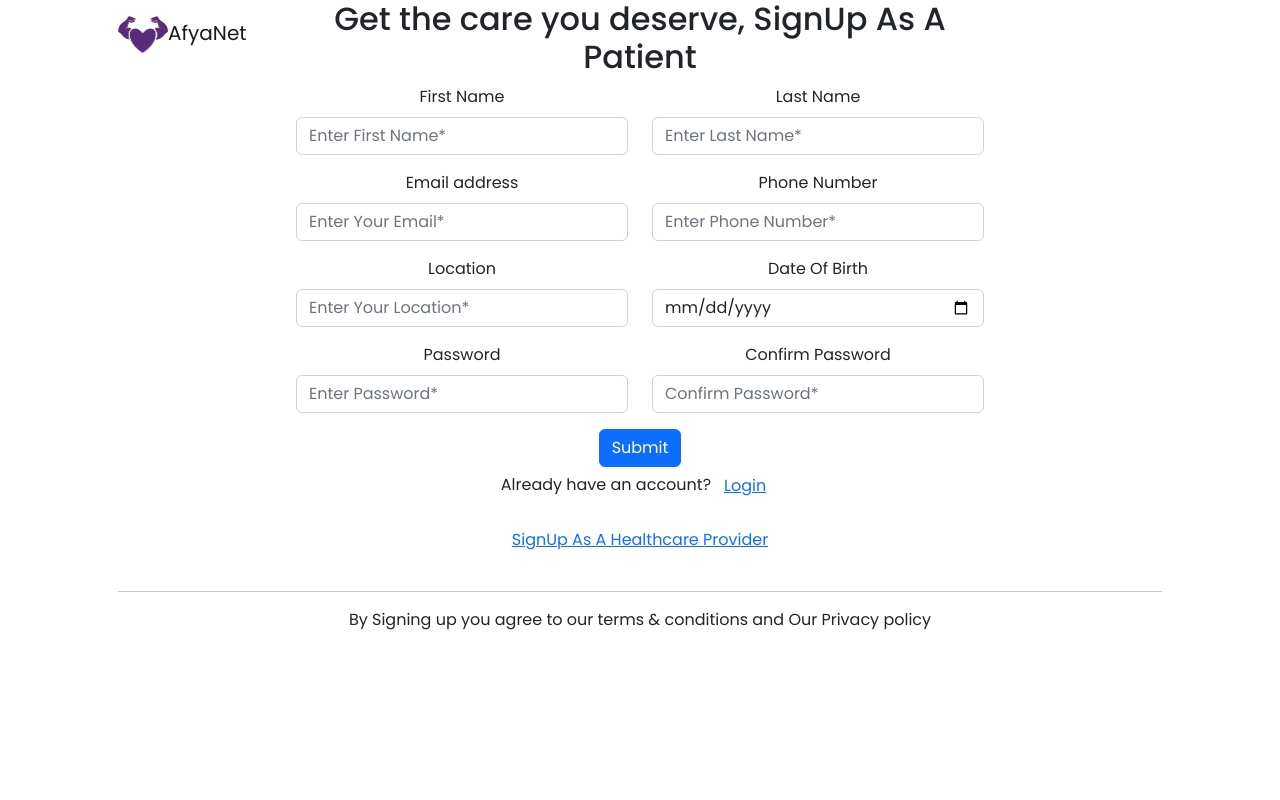
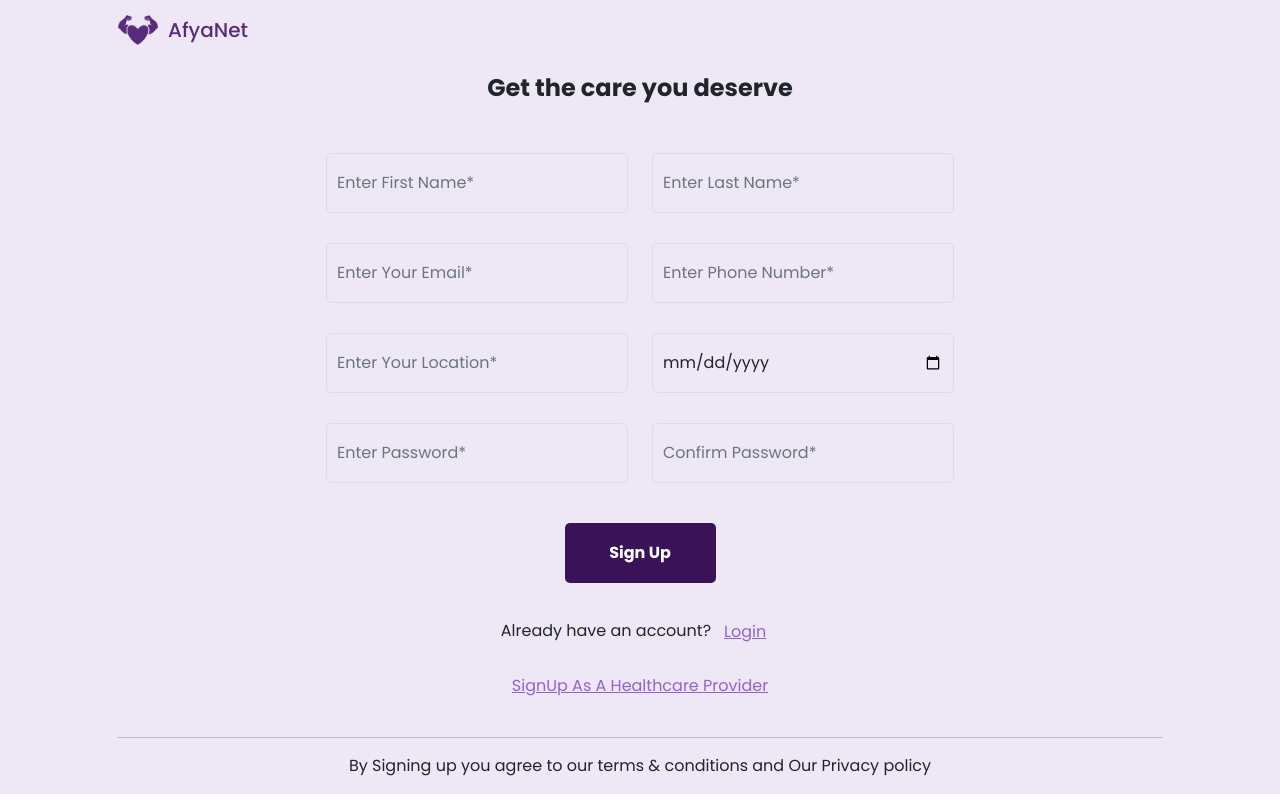
Before and after one commit to Annastacia-dev/afyanet-react, a React (Create React App) app: page /patient-signup in a window 1280 px wide. Built offline with nearby package versions, Linux system fonts and the light colour scheme.

Commit message:
patient sign up styling

```diff
--- a/src/components/authforms/patient/PatientSignUp.js
+++ b/src/components/authforms/patient/PatientSignUp.js
@@ -1,19 +1,17 @@
 import React from 'react'
-import { Container,Row, Col, Form, Button, Navbar } from 'react-bootstrap';
+import { Container,Row, Col, Form, Button } from 'react-bootstrap';
 import BrandLogo from '../../logo/BrandLogo';
+import '../../../css/PatientSignUp.css'
 
 const PatientSignUp = () => {
+
   return (
     <div className="patient-signup">
-        <Navbar expand="lg" className="home navbar navbar-expand-lg fixed-top py-3">
-            <Container className="container px-4 px-lg-5">
-                <BrandLogo />
-            </Container>
-        </Navbar>
+         <BrandLogo />
         <Container className="container px-4 px-lg-5">
             <Row className="justify-content-center">
                 <Col lg="8">
-                    <h2 className="text-center mt-0">Get the care you deserve, SignUp As A Patient</h2>
+                    <h2 className="text-center">Get the care you deserve</h2>
                 </Col>
             </Row>
             <Row className="justify-content-center">
@@ -22,13 +20,11 @@ const PatientSignUp = () => {
                         <Row className="justify-content-center">
                             <Col lg="6">
                                 <Form.Group className="mb-3" controlId="formBasicFirstName">
-                                    <Form.Label>First Name</Form.Label>
-                                    <Form.Control name="firstName" type="text" placeholder="Enter First Name*" required />
+                                    <Form.Control name="firstName" type="text" placeholder='Enter First Name*' required />
                                 </Form.Group>
                             </Col>
                             <Col lg="6">
                                 <Form.Group className="mb-3" controlId="formBasicLastName">
-                                    <Form.Label>Last Name</Form.Label>
                                     <Form.Control name="lastName" type="text" placeholder="Enter Last Name*" required />
                                 </Form.Group>
                             </Col>
@@ -36,13 +32,12 @@ const PatientSignUp = () => {
                         <Row className="justify-content-center">
                             <Col lg="6">
                                 <Form.Group className="mb-3" controlId="formBasicEmail">
-                                    <Form.Label>Email address</Form.Label>
                                     <Form.Control name="email" type="email" placeholder="Enter Your Email*" required />
+
                                 </Form.Group>
                             </Col>
                             <Col lg="6">
                                 <Form.Group className="mb-3" controlId="formBasicPhone">
-                                    <Form.Label>Phone Number</Form.Label>
                                     <Form.Control name="phone" type="text" placeholder="Enter Phone Number*" required />
                                 </Form.Group>
                             </Col>
@@ -50,13 +45,11 @@ const PatientSignUp = () => {
                         <Row className="justify-content-center">
                             <Col lg="6">
                                 <Form.Group className="mb-3" controlId="formBasicLocation">
-                                    <Form.Label>Location</Form.Label>
                                     <Form.Control name="location" type="text" placeholder="Enter Your Location*" required />
                                 </Form.Group>
                             </Col>
                             <Col lg="6">
                                 <Form.Group className="mb-3" controlId="formBasicDateOfBirth">
-                                    <Form.Label>Date Of Birth</Form.Label>
                                     <Form.Control name="dateOfBirth" type="date" placeholder="Enter Your Date Of Birth*" required />
                                 </Form.Group>
                             </Col>
@@ -64,20 +57,18 @@ const PatientSignUp = () => {
                         <Row className="justify-content-center">
                             <Col lg="6">
                                 <Form.Group className="mb-3" controlId="formBasicPassword">
-                                    <Form.Label>Password</Form.Label>
                                     <Form.Control name="password" type="password" placeholder="Enter Password*" required />
                                 </Form.Group>
                             </Col>
                             <Col lg="6">
                                 <Form.Group className="mb-3" controlId="formBasicConfirmPassword">
-                                    <Form.Label>Confirm Password</Form.Label>
                                     <Form.Control name="confirmPassword" type="password" placeholder="Confirm Password*" required />
                                 </Form.Group>
                             </Col>
                         </Row>
                         <Row className="justify-content-center">
                             <Col lg="6">
-                                <Button variant="primary" type="submit"> Submit </Button>
+                                <Button variant="primary" type="submit"> Sign Up </Button>
                             </Col>
                         </Row>
                     </Form>
@@ -86,7 +77,7 @@ const PatientSignUp = () => {
             <Row>
                 <Col lg="12">
                     <p className="text-center mt-0">Already have an account?
-                    <Button variant='link' href="/patient-login">Login</Button></p>
+                    <Button type='submit' variant='link' href="/patient-login">Login</Button></p>
                 </Col>
             </Row>
             <Row>
@@ -97,8 +88,8 @@ const PatientSignUp = () => {
             </Row>
             <Row>
                 <Col lg="12">
+                    <hr />
                     <p className="text-center mt-0">
-                    <hr />
                     By Signing up you agree to our terms  & conditions and Our Privacy policy
                     </p>
                 </Col>
--- a/src/components/landingpage/navbar/NavBar.css
+++ b/src/components/landingpage/navbar/NavBar.css
@@ -11,8 +11,3 @@ a{
     text-decoration: none;
     color: black;
 }
-a:hover {
-    background-color: #9263CB;
-    border-radius: 25px;
-    padding: 8px;
-  }
--- a/src/components/logo/BrandLogo.js
+++ b/src/components/logo/BrandLogo.js
@@ -1,15 +1,23 @@
 import React from 'react'
-import { Navbar } from 'react-bootstrap';
+import { Navbar, Container } from 'react-bootstrap';
 import logo from "../../assets/images/logo/afyanet.png";
 
 const BrandLogo = () => {
   return (
-    <div>
-        <Navbar.Brand href="#home">
-                    <img src={logo} alt = "logo" className="logo" style={{width: "50px"}}/>
-                    <span className="navbar-brand">AfyaNet</span>
-        </Navbar.Brand>
-    </div>
+      <Navbar
+      style={{
+        backgroundColor: "#eee7f6",
+        height: "60px"
+      }}
+      expand="lg" className="home navbar navbar-expand-lg fixed-top py-3">
+            <Container className="container px-4 px-lg-5">
+              <Navbar.Brand style={{display: "flex",alignItems: "center",justifyContent: "center"}} href="#home">
+                  <img src={logo} alt = "logo" className="logo" style={{width: "40px"}}/>
+                  <span className="navbar-brand" style={{color:"#592c7b",fontSize: "20px",fontWeight: "500",marginLeft: "10px"}}>AfyaNet</span>
+              </Navbar.Brand>
+            </Container>
+      </Navbar>
+
   )
 }
 
--- /dev/null
+++ b/src/css/PatientSignUp.css
@@ -0,0 +1,74 @@
+.patient-signup{
+    background-color: var(--background-color-4);
+    padding-top: 74px;
+}
+
+.patient-signup h2{
+    margin-bottom: 20px;
+    text-align: center;
+    font-size: 1.5rem;
+    font-weight: 600;
+}
+.patient-signup form{
+    padding: 30px;
+}
+.patient-signup input[type="text"], .patient-signup input[type="email"], .patient-signup input[type="password"], .patient-signup input[type="tel"], .patient-signup input[type="date"]{
+    width: 100%;
+    height: 60px;
+    padding: 10px;
+    margin-bottom: 30px;
+    border: 1px solid #ddd;
+    border-radius: 5px;
+    font-size: 1rem;
+    font-family: var(--primary-font);
+    background-color: transparent;
+}
+.patient-signup input[type="text"]:focus, .patient-signup input[type="email"]:focus, .patient-signup input[type="password"]:focus, .patient-signup input[type="tel"]:focus, .patient-signup input[type="date"]:focus{
+    outline: none;
+    border: 1px solid var(--dark-purple);
+    color: black;
+}
+
+.patient-signup .btn-primary{
+    width: 50%;
+    height: 60px;
+    font-size: 1rem;
+    font-weight: 600;
+    border-radius: 5px;
+    margin-top: 10px;
+    background-color: var(--dark-purple);
+    color: white;
+    border: none;
+    cursor: pointer;
+    transition: all 0.3s ease;
+}
+.patient-signup .btn-primary:hover{
+    background-color: var(--light-purple);
+    color: white;
+}
+
+.patient-signup .btn-primary:active:focus{
+    outline: none;
+    border: none;
+}
+
+.patient-signup .btn-link{
+    cursor: pointer;
+    color: var(--light-purple);
+}
+
+
+
+/* Media */
+@media screen and (max-width: 768px){
+    .patient-signup{
+      padding-top: 100px;
+    }
+    .patient-signup h2{
+        font-size: 1.1rem;
+    }
+    .patient-signup input[type="text"], .patient-signup input[type="email"], .patient-signup input[type="password"], .patient-signup input[type="tel"], .patient-signup input[type="date"]{
+        height: 50px;
+        font-size: 0.9rem;
+    }
+}
--- a/src/index.css
+++ b/src/index.css
@@ -11,6 +11,7 @@
   --background-color-4: #eee7f6;
   --background-color-5: #dfd4ec;
   --dark-purple: #3a1258;
+  --light-purple: #9263CB;
   --black: #000;
   --white: #fff;
 }
```
